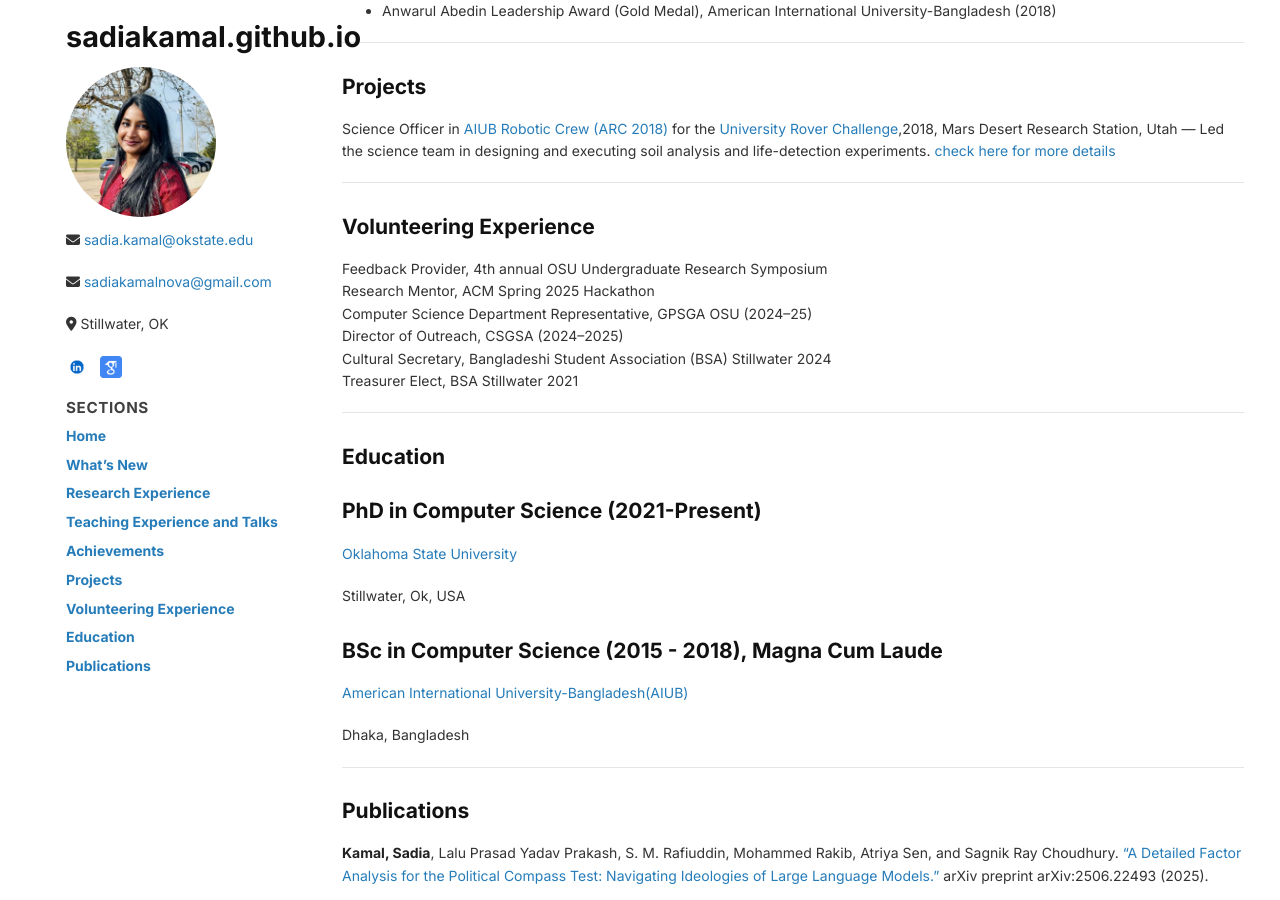
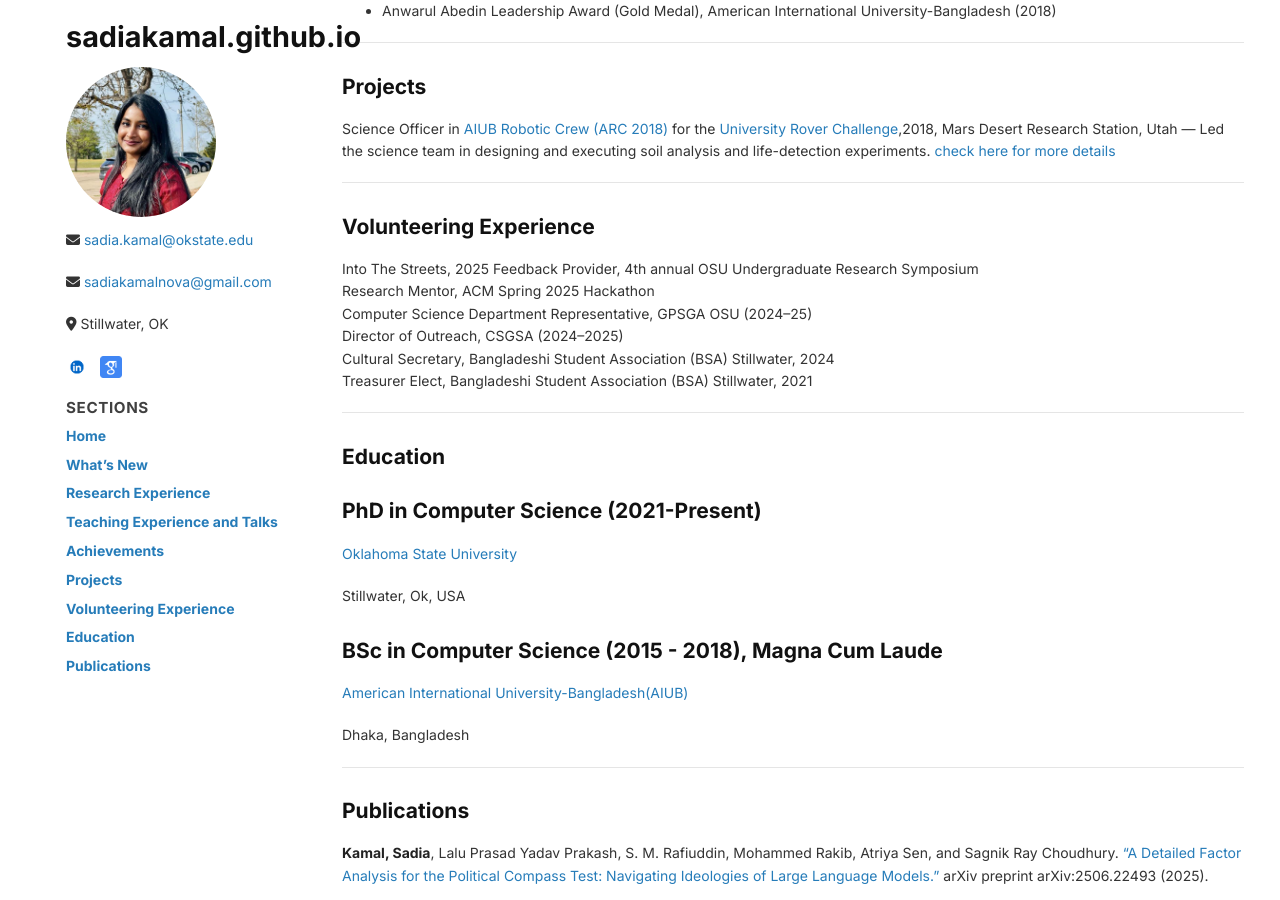
Before and after one commit to sadiakamal/sadiakamal.github.io, a Jekyll site: the page built from index.md, in a window 1280 px wide and 900 px high, scrolled down 1491 px. Built offline with Jekyll 4.4.1, drawn with Linux system fonts in a browser that asks for light colours; the repository's description, which GitHub fills in, is left out.

Commit message:
Format volunteering experience section in index.md

```diff
--- a/index.md
+++ b/index.md
@@ -81,13 +81,13 @@ Science Officer in [AIUB Robotic Crew (ARC 2018)](https://www.aiub.edu/aiub-robo
 ---
 
 <h2 id="volunteering-experience">Volunteering Experience</h2>
-
+Into The Streets, 2025
 Feedback Provider, 4th annual OSU Undergraduate Research Symposium
 Research Mentor, ACM Spring 2025 Hackathon
 Computer Science Department Representative, GPSGA OSU (2024–25)
 Director of Outreach, CSGSA (2024–2025)
-Cultural Secretary, Bangladeshi Student Association (BSA) Stillwater 2024
-Treasurer Elect, BSA Stillwater 2021
+Cultural Secretary, Bangladeshi Student Association (BSA) Stillwater, 2024
+Treasurer Elect, Bangladeshi Student Association (BSA) Stillwater, 2021
 
 ---
 
```
